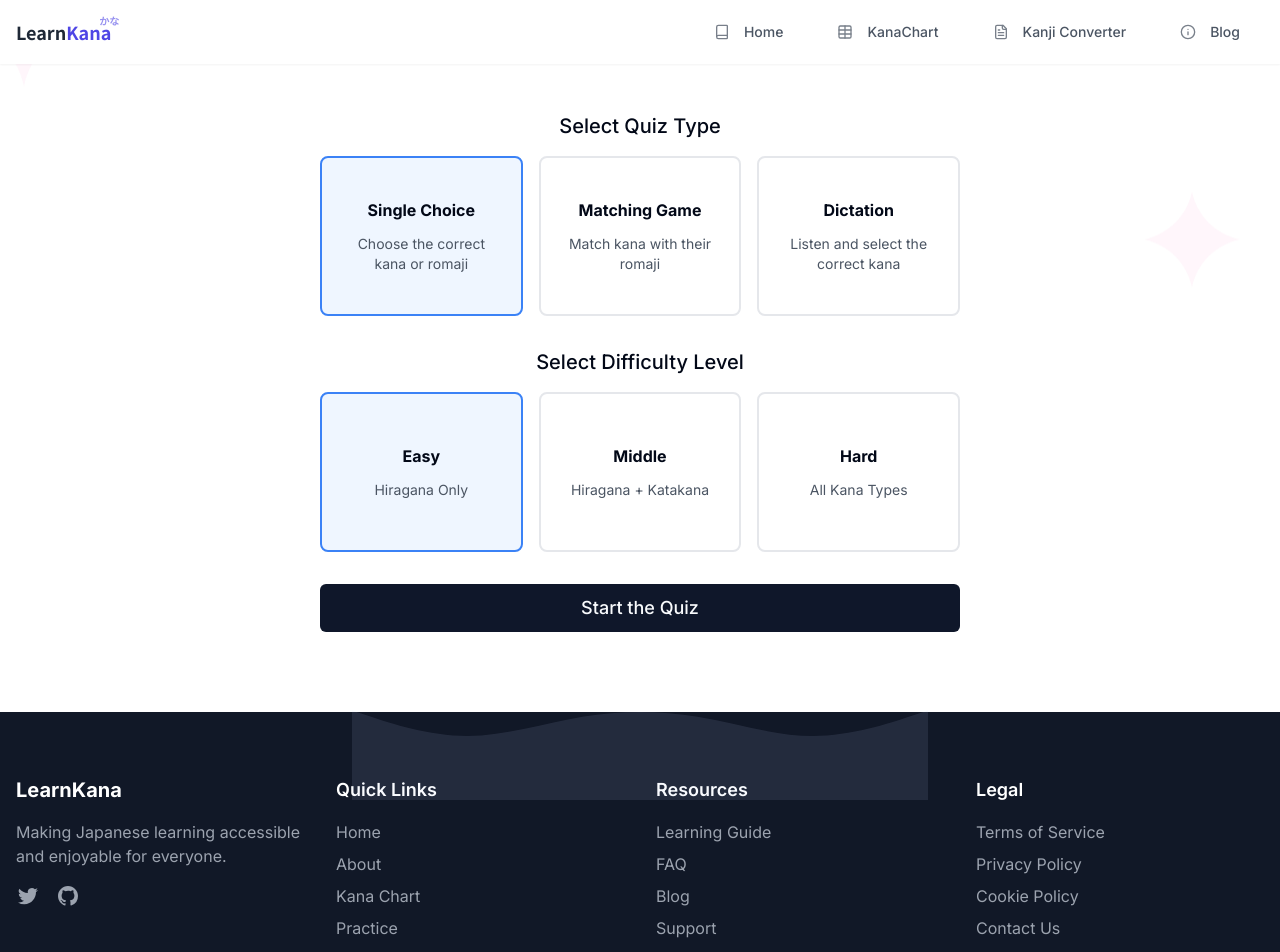
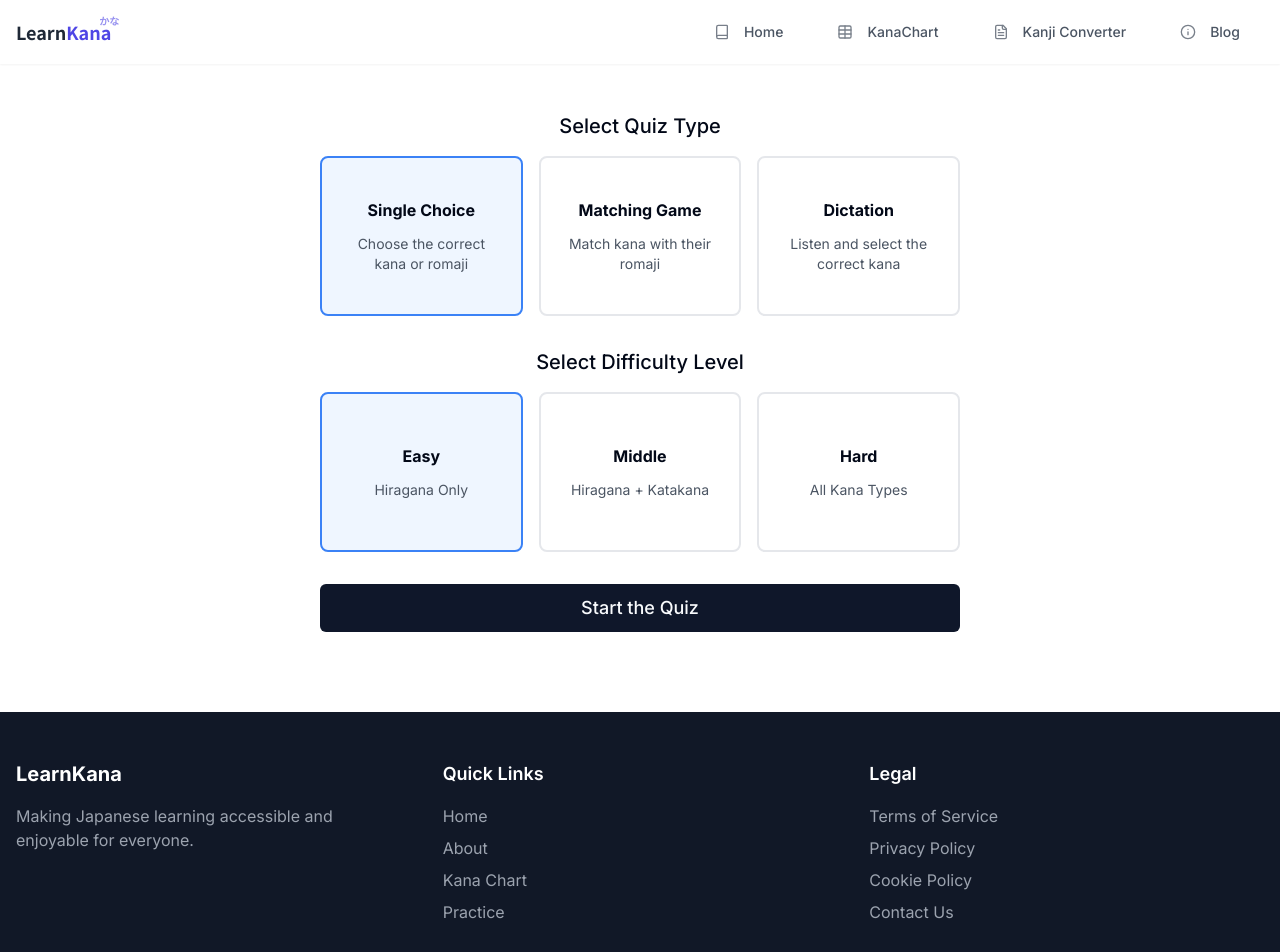
Before and after one commit to Jeremyymxiao/kana-learning, a Next.js app: page /test in a window 1280 px wide. Shown: the top 952 px of the page. Built offline with nearby package versions, Linux system fonts and the light colour scheme.

Commit message:
fix footer and other bugs, add pages that link to footer

```diff
--- a/src/app/chart/metadata.ts
+++ b/src/app/chart/metadata.ts
@@ -1,6 +1,7 @@
 import { Metadata } from 'next';
 
-export const metadata: Metadata = {
+export function generateMetadata(): Metadata {
+  return {
     title: "Japanese Kana Chart | Interactive Gojuon Table",
     description: "Learn Japanese Hiragana and Katakana with our interactive Gojuon chart. Features clear visuals, audio pronunciation, and practice tools for mastering Japanese writing systems.",
     keywords: [
@@ -23,6 +24,7 @@ export const metadata: Metadata = {
       url: "https://learnkana.pro/chart"
     }
   };
+}
 
 export const structuredData = {
   "@context": "https://schema.org",
--- /dev/null
+++ b/src/app/contact-us/page.tsx
@@ -0,0 +1,8 @@
+export default function ContactUsPage() {
+  return (
+    <div className="container mx-auto px-4 py-8">
+      <h1 className="text-3xl font-bold mb-4">Contact Us</h1>
+      <p>This is the contact us page content...</p>
+    </div>
+  )
+}
--- a/src/app/converter/metadata.ts
+++ b/src/app/converter/metadata.ts
@@ -1,6 +1,7 @@
 import { Metadata } from 'next';
 
-export const metadata: Metadata = {
+export function generateMetadata(): Metadata {
+  return {
     title: "Japanese Text Converter | Kanji to Hiragana Tool",
     description: "Free online Japanese text converter. Convert Kanji to Hiragana instantly with our easy-to-use tool. Perfect for Japanese language learners and students.",
     keywords: [
@@ -23,6 +24,7 @@ export const metadata: Metadata = {
       url: "https://learnkana.pro/converter"
     }
   };
+}
 
 export const structuredData = {
   "@context": "https://schema.org",
--- /dev/null
+++ b/src/app/cookie-policy/page.tsx
@@ -0,0 +1,8 @@
+export default function CookiePolicyPage() {
+  return (
+    <div className="container mx-auto px-4 py-8">
+      <h1 className="text-3xl font-bold mb-4">Cookie Policy</h1>
+      <p>This is the cookie policy page content...</p>
+    </div>
+  )
+}
--- a/src/app/page.tsx
+++ b/src/app/page.tsx
@@ -2,11 +2,9 @@
 
 import MainLayout from '@/components/layouts/main-layout';
 import TestPanel from '@/components/japanese/test-panel';
-import { useRouter } from 'next/navigation';
 import { useState } from 'react';
 
 export default function LandingPage() {
-  const router = useRouter();
   const [showQuizHeader, setShowQuizHeader] = useState(true);
 
   return (
--- /dev/null
+++ b/src/app/privacy-policy/page.tsx
@@ -0,0 +1,8 @@
+export default function PrivacyPolicyPage() {
+  return (
+    <div className="container mx-auto px-4 py-8">
+      <h1 className="text-3xl font-bold mb-4">Privacy Policy</h1>
+      <p>This is the privacy policy page content...</p>
+    </div>
+  )
+}
--- /dev/null
+++ b/src/app/terms-of-service/page.tsx
@@ -0,0 +1,8 @@
+export default function TermsOfServicePage() {
+  return (
+    <div className="container mx-auto px-4 py-8">
+      <h1 className="text-3xl font-bold mb-4">Terms of Service</h1>
+      <p>This is the terms of service page content...</p>
+    </div>
+  )
+}
--- a/src/app/test/page.tsx
+++ b/src/app/test/page.tsx
@@ -1,13 +1,17 @@
 'use client';
 
+import { useState } from 'react';
 import MainLayout from '@/components/layouts/main-layout';
 import TestPanel from '@/components/japanese/test-panel';
 
 export default function TestPage() {
+  const [showConfig, setShowConfig] = useState(true);
+  const [config, setConfig] = useState({});
+
   return (
     <MainLayout currentTab="test">
       <div className="container mx-auto px-4 py-8">
-        <TestPanel />
+        <TestPanel onConfigChange={(newConfig) => setConfig(newConfig)} />
       </div>
     </MainLayout>
   );
--- a/src/components/japanese/nav-bar.tsx
+++ b/src/components/japanese/nav-bar.tsx
@@ -7,6 +7,7 @@ import type { Route } from 'next';
 
 interface NavBarProps {
   currentTab?: string;
+  onTabChange?: (tab: string) => void;
 }
 
 interface NavItem {
--- a/src/components/layouts/footer.tsx
+++ b/src/components/layouts/footer.tsx
@@ -2,34 +2,20 @@ import Link from 'next/link';
 
 export default function Footer() {
     return (
-      <footer className="bg-gray-900 text-white pt-16 pb-8">
+      <footer className="bg-gray-900 text-white pt-12 pb-8">
         <div className="container mx-auto px-4">
           {/* Footer Grid */}
-          <div className="grid grid-cols-1 md:grid-cols-4 gap-8 mb-8">
+          <div className="grid grid-cols-1 md:grid-cols-12 gap-8">
             {/* Company Info */}
-            <div>
+            <div className="md:col-span-4 max-w-sm mx-auto md:mx-0 w-full text-center md:text-left">
               <h3 className="text-xl font-bold mb-4">LearnKana</h3>
               <p className="text-gray-400 mb-4">
                 Making Japanese learning accessible and enjoyable for everyone.
               </p>
-              <div className="flex space-x-4">
-                <a href="#" className="text-gray-400 hover:text-white transition-colors">
-                  <span className="sr-only">Twitter</span>
-                  <svg className="h-6 w-6" fill="currentColor" viewBox="0 0 24 24">
-                    <path d="M8.29 20.251c7.547 0 11.675-6.253 11.675-11.675 0-.178 0-.355-.012-.53A8.348 8.348 0 0022 5.92a8.19 8.19 0 01-2.357.646 4.118 4.118 0 001.804-2.27 8.224 8.224 0 01-2.605.996 4.107 4.107 0 00-6.993 3.743 11.65 11.65 0 01-8.457-4.287 4.106 4.106 0 001.27 5.477A4.072 4.072 0 012.8 9.713v.052a4.105 4.105 0 003.292 4.022 4.095 4.095 0 01-1.853.07 4.108 4.108 0 003.834 2.85A8.233 8.233 0 012 18.407a11.616 11.616 0 006.29 1.84"/>
-                  </svg>
-                </a>
-                <a href="#" className="text-gray-400 hover:text-white transition-colors">
-                  <span className="sr-only">GitHub</span>
-                  <svg className="h-6 w-6" fill="currentColor" viewBox="0 0 24 24">
-                    <path fillRule="evenodd" d="M12 2C6.477 2 2 6.484 2 12.017c0 4.425 2.865 8.18 6.839 9.504.5.092.682-.217.682-.483 0-.237-.008-.868-.013-1.703-2.782.605-3.369-1.343-3.369-1.343-.454-1.158-1.11-1.466-1.11-1.466-.908-.62.069-.608.069-.608 1.003.07 1.531 1.032 1.531 1.032.892 1.53 2.341 1.088 2.91.832.092-.647.35-1.088.636-1.338-2.22-.253-4.555-1.113-4.555-4.951 0-1.093.39-1.988 1.029-2.688-.103-.253-.446-1.272.098-2.65 0 0 .84-.27 2.75 1.026A9.564 9.564 0 0112 6.844c.85.004 1.705.115 2.504.337 1.909-1.296 2.747-1.027 2.747-1.027.546 1.379.202 2.398.1 2.651.64.7 1.028 1.595 1.028 2.688 0 3.848-2.339 4.695-4.566 4.943.359.309.678.92.678 1.855 0 1.338-.012 2.419-.012 2.747 0 .268.18.58.688.482A10.019 10.019 0 0022 12.017C22 6.484 17.522 2 12 2z" clipRule="evenodd"/>
-                  </svg>
-                </a>
-              </div>
             </div>
 
             {/* Quick Links */}
-            <div>
+            <div className="md:col-span-4 max-w-sm mx-auto md:mx-0 w-full text-center md:text-left">
               <h3 className="text-lg font-semibold mb-4">Quick Links</h3>
               <ul className="space-y-2">
                 <li><Link href="/" className="text-gray-400 hover:text-white transition-colors">Home</Link></li>
@@ -39,31 +25,20 @@ export default function Footer() {
               </ul>
             </div>
 
-            {/* Resources */}
-            <div>
-              <h3 className="text-lg font-semibold mb-4">Resources</h3>
-              <ul className="space-y-2">
-                <li><a href="#" className="text-gray-400 hover:text-white transition-colors">Learning Guide</a></li>
-                <li><a href="#" className="text-gray-400 hover:text-white transition-colors">FAQ</a></li>
-                <li><a href="#" className="text-gray-400 hover:text-white transition-colors">Blog</a></li>
-                <li><a href="#" className="text-gray-400 hover:text-white transition-colors">Support</a></li>
-              </ul>
-            </div>
-
             {/* Legal */}
-            <div>
+            <div className="md:col-span-4 max-w-sm mx-auto md:mx-0 w-full text-center md:text-left">
               <h3 className="text-lg font-semibold mb-4">Legal</h3>
               <ul className="space-y-2">
-                <li><a href="#" className="text-gray-400 hover:text-white transition-colors">Terms of Service</a></li>
-                <li><a href="#" className="text-gray-400 hover:text-white transition-colors">Privacy Policy</a></li>
-                <li><a href="#" className="text-gray-400 hover:text-white transition-colors">Cookie Policy</a></li>
-                <li><a href="#" className="text-gray-400 hover:text-white transition-colors">Contact Us</a></li>
+                <li><Link href={{ pathname: '/terms-of-service' }} className="text-gray-400 hover:text-white transition-colors">Terms of Service</Link></li>
+                <li><Link href={{ pathname: '/privacy-policy' }} className="text-gray-400 hover:text-white transition-colors">Privacy Policy</Link></li>
+                <li><Link href={{ pathname: '/cookie-policy' }} className="text-gray-400 hover:text-white transition-colors">Cookie Policy</Link></li>
+                <li><Link href={{ pathname: '/contact-us' }} className="text-gray-400 hover:text-white transition-colors">Contact Us</Link></li>
               </ul>
             </div>
           </div>
 
           {/* Divider */}
-          <div className="border-t border-gray-800 pt-8">
+          <div className="border-t border-gray-800 mt-12 pt-8">
             <div className="flex flex-col md:flex-row justify-between items-center">
               <p className="text-gray-400 text-sm">
                 &copy; {new Date().getFullYear()} LearnKana. All rights reserved.
--- a/src/components/layouts/main-layout.tsx
+++ b/src/components/layouts/main-layout.tsx
@@ -3,7 +3,6 @@
 import { ReactNode } from 'react';
 import NavBar from "@/components/japanese/nav-bar";
 import Footer from './footer';
-import { SakuraDecoration, WavePattern } from "@/components/decorative/japanese-patterns";
 
 interface MainLayoutProps {
   children: ReactNode;
@@ -18,8 +17,6 @@ export default function MainLayout({
 }: MainLayoutProps) {
   return (
     <div className="relative min-h-screen flex flex-col">
-      <SakuraDecoration />
-      <WavePattern />
       <NavBar currentTab={currentTab} onTabChange={onTabChange} />
       <main className="flex-grow pt-16 pb-8 px-2 sm:px-4 relative z-10">
         <div className="max-w-9xl mx-auto">
--- a/src/types/kuroshiro.d.ts
+++ b/src/types/kuroshiro.d.ts
@@ -1,6 +1,6 @@
 declare module 'kuroshiro' {
   export default class Kuroshiro {
-    init(analyzer: any): Promise<void>;
+    init(analyzer: KuromojiAnalyzer): Promise<void>;
     convert(text: string, options: {
       to: 'hiragana' | 'katakana' | 'romaji';
       mode: 'normal' | 'spaced' | 'okurigana' | 'furigana';
```
Lines whose indentation alone changed are shown as unchanged.
